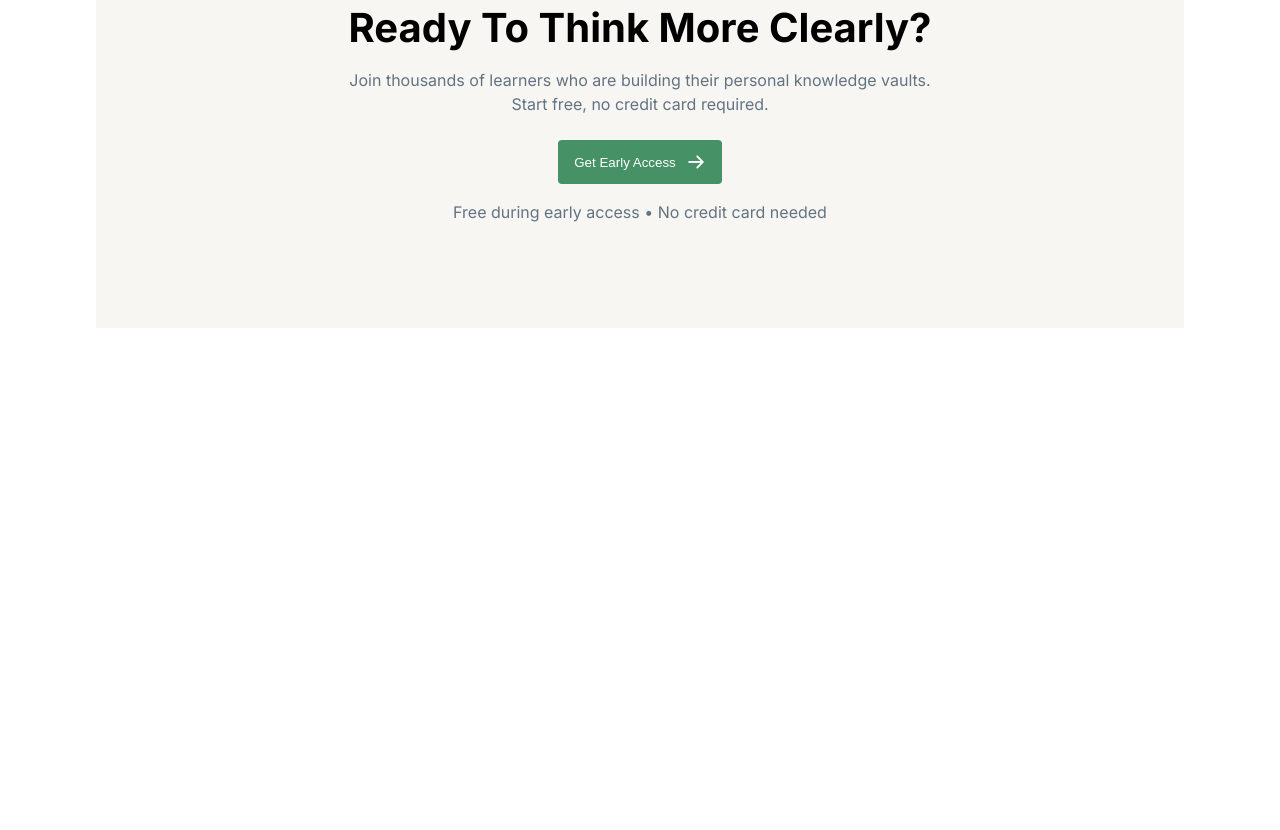
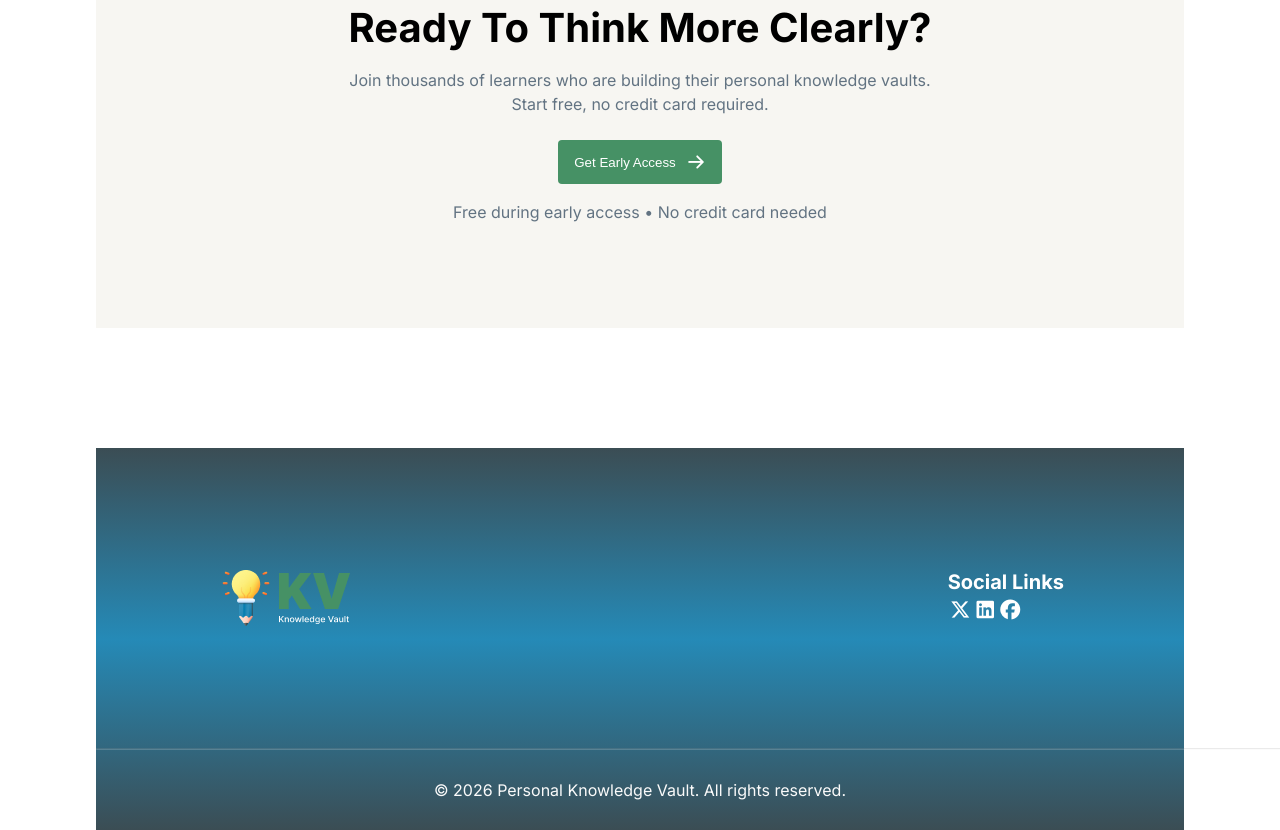
Before and after one commit to imNovel/Assignment-01, a plain HTML site: page index.html in a window 1280 px wide. Shown: the part 2898-3728 px from the top of the page. Before the commit the page ends 3226 px from the top, so only its background shows below. Drawn offline with Linux system fonts and the light colour scheme.

Commit message:
added footer and design it

```diff
--- a/index.html
+++ b/index.html
@@ -111,6 +111,18 @@
             </div>
         </div>
     </section>
+
+    <footer class="footer-container">
+            <div class="footer-content">
+                <img src="./assets/logo-footer.png" alt="">
+                <div class="footer-text">
+                    <h4>Social Links</h4>
+                    <div><i class="fa-brands fa-x-twitter"></i><i class="fa-brands fa-linkedin"></i><i class="fa-brands fa-facebook"></i></div>
+                </div>
+            </div>
+            <hr>
+            <p>&copy; 2026 Personal Knowledge Vault. All rights reserved.</p>
+    </footer>
 </body>
 
 </html>
--- a/styles/style.css
+++ b/styles/style.css
@@ -267,6 +267,7 @@ nav {
     max-width: 1600px;
     width: 85%;
     margin: 0 auto;
+    padding-bottom: 120px;
 }
 
 .ea-content{
@@ -304,3 +305,38 @@ nav {
 .ea-btn:hover{
     background: linear-gradient(#6FDFA1, #30B868, #1E7E4A);
 }
+
+    /* Footer Section */
+
+.footer-container{
+    max-width: 1600px;
+    width: 85%;
+    margin: 0 auto;
+    background: linear-gradient(#3B4D54,#258AB7,#3B4D54)
+}
+
+.footer-content{
+    display: flex;
+    justify-content: space-between;
+    padding: 120px;
+}
+
+.footer-text{
+    color: #FFFFFF;
+    font-size: 20px;
+    font-weight: 400;
+    line-height: 28px;
+    text-align: left;
+}
+
+.footer-container hr{
+    width: 1360px;
+    margin: auto;
+    opacity: 20%;
+}
+
+.footer-container p{
+    text-align: center;
+    padding: 30px;
+    color: #FAFAFA;
+}
```
Also changed, not shown: assets/facebook.png (added), assets/insta.png (added), assets/twitter.png (added).
